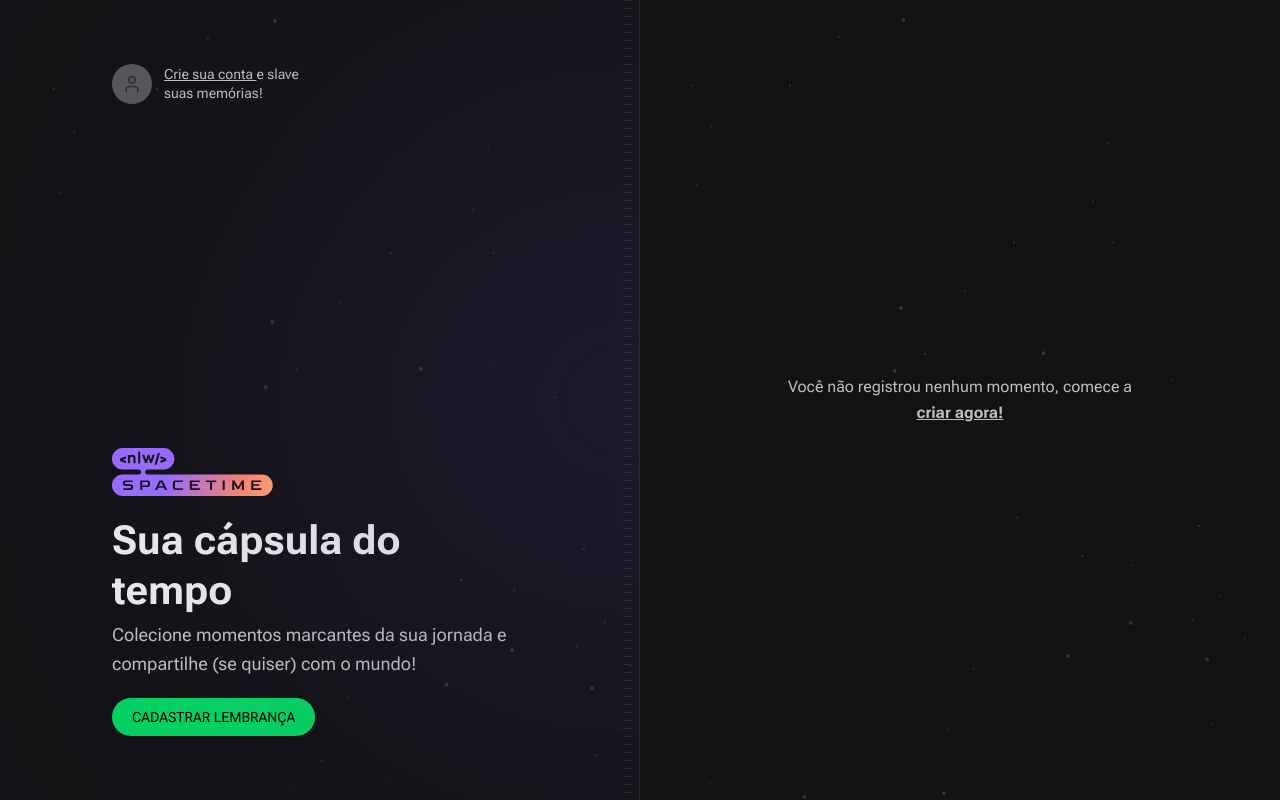
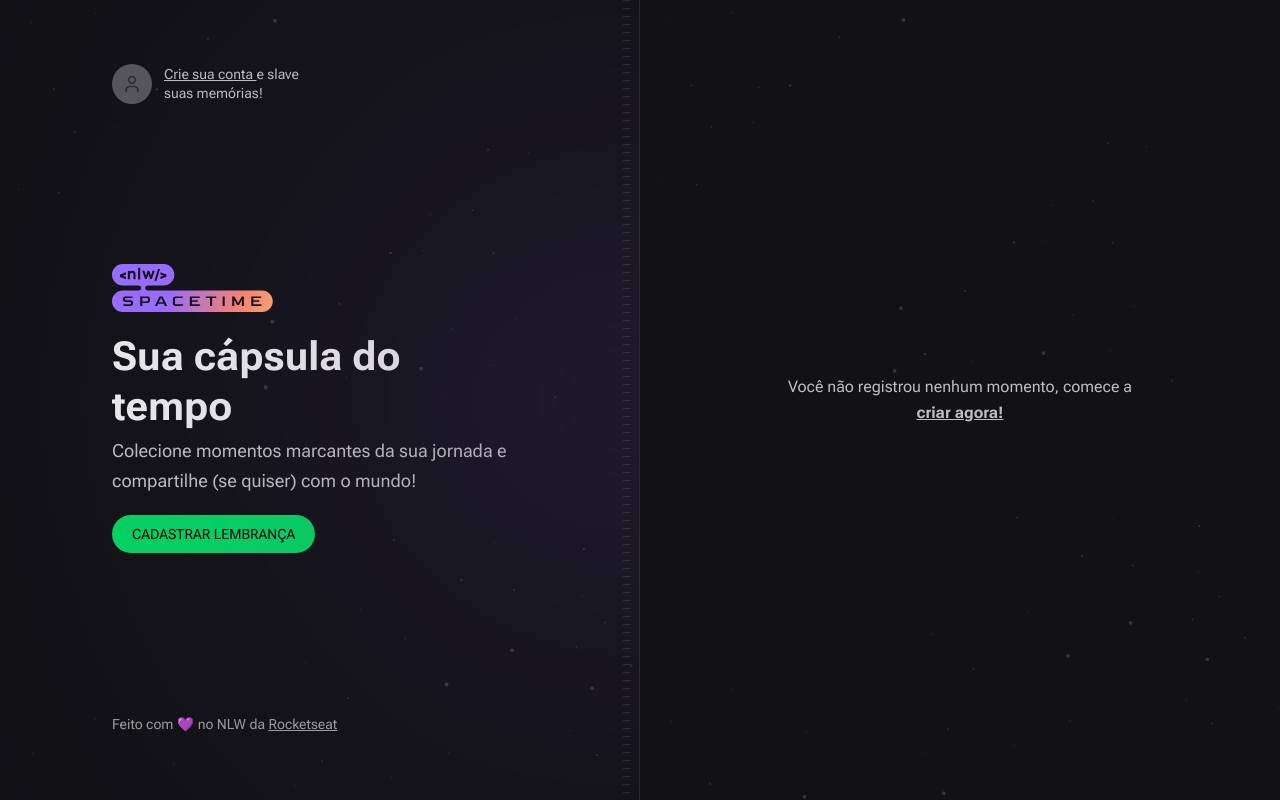
Before and after one commit to charles-mrt/space-time, a Next.js app in the folder web/: page / in a window 1280 px wide. Built offline with nearby package versions, Linux system fonts and the light colour scheme; a web font is replaced by a local one.

Commit message:
created copyright field

```diff
--- a/web/app/page.tsx
+++ b/web/app/page.tsx
@@ -40,9 +40,21 @@
             </p>
           </div>
 
-
           <a href="" className="inline-block rounded-full bg-green-500 px-5 py-3 font-alt text-sm uppercase leading-none text-black hover:bg-green-600 transition-colors"  >
             cadastrar lembrança
+          </a>
+        </div>
+
+        {/* copyright */}
+        <div className="text-sm leading-relaxed text-gray-200">
+          Feito com 💜 no NLW da {''}
+          <a
+            target="_black"
+            rel="noreferrer"
+            className="underline hover:text-gray-100 transition-colors"
+            href="https://rocketseat.com.br"
+          >
+            Rocketseat
           </a>
         </div>
       </div>
```
